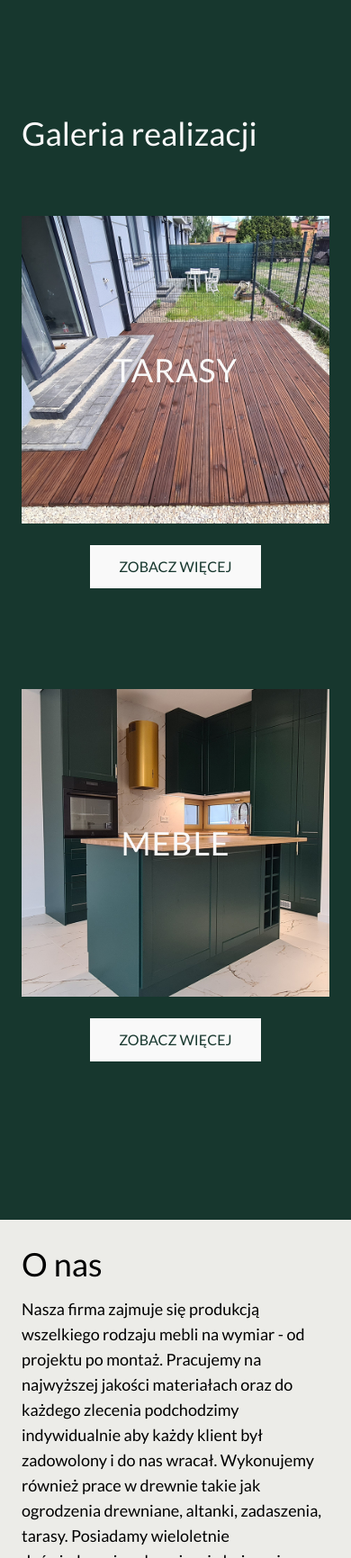
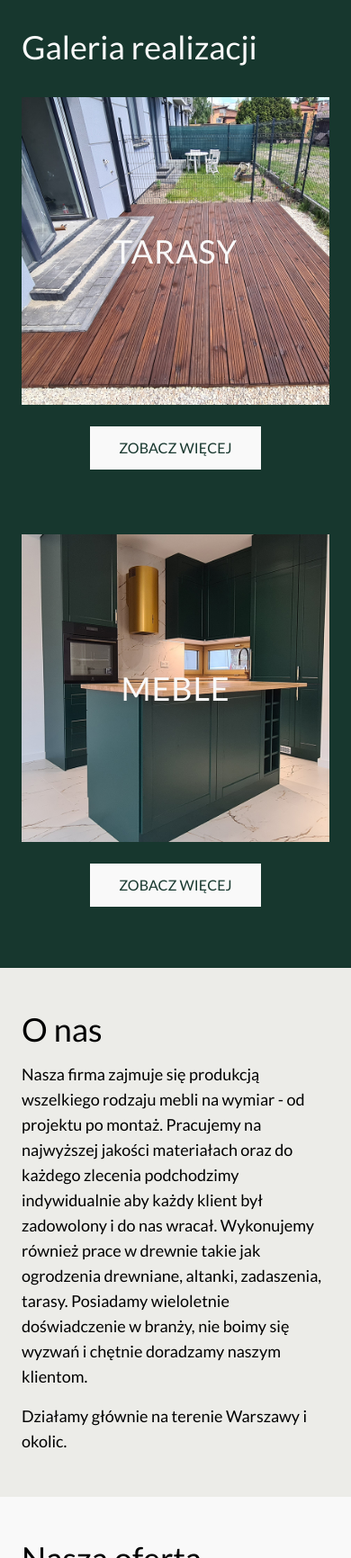
Before and after one commit to mahtyns/danielsniezynski-meble, a website built with Vite: page index.html in a window 390 px wide. Shown: the part 880-2612 px from the top of the page at 90% size. Built offline with nearby package versions, Linux system fonts and the light colour scheme.

Commit message:
mobile adjustments

```diff
--- a/index.html
+++ b/index.html
@@ -119,19 +119,19 @@
             </div>
         </section>
         <section id="gallery" class="bg-special-green text-main-white px-6 py-8 flex flex-col justify-center">
-            <div class="my-24">
-            <h2 class="text-4xl pb-12 w-full md:text-center md:text-5xl">
+            <div class="md:my-24">
+            <h2 class="text-4xl pb-6 md:pb-12 w-full md:text-center md:text-5xl">
                 Galeria realizacji
             </h2>
-            <div class="flex flex-col md:flex-row md:justify-center gap-10">
-                <div class="flex flex-col items-center my-6 justify-center">
+            <div class="flex flex-col md:flex-row md:justify-center gap-6 md:gap-10">
+                <div class="flex flex-col items-center my-3 md:my-6 justify-center">
                     <div class="relative">
                         <h4 class="absolute top-1/2 left-1/2 -translate-x-1/2 -translate-y-1/2 text-4xl uppercase tracking-wide">Tarasy</h4>
                         <img src="./src/assets/images/tarasy.jpg" alt="Tarasy" />
                     </div>
                     <button class="bg-main-white text-special-green uppercase px-8 py-3 my-6" onclick="window.location='/tarasy.html'">Zobacz więcej</button>
                 </div>
-                <div class="flex flex-col items-center my-6 justify-center" >
+                <div class="flex flex-col items-center my-3 md:my-6 justify-center" >
                     <div class="relative">
                         <h4 class="absolute top-1/2 left-1/2 -translate-x-1/2 -translate-y-1/2 text-4xl uppercase tracking-wide">Meble</h4>
                         <img src="./src/assets/images/meble.jpg" alt="Meble" />
@@ -141,14 +141,14 @@
             </div>
             </div>
         </section>
-        <section id="about" class="h-md bg-cream px-6 flex flex-col justify-center w-full" >
+        <section id="about" class=" bg-cream px-6 flex flex-col justify-center w-full py-12 md:py-24" >
             <h2 class="text-4xl pb-4 w-full md:text-center md:text-5xl">O nas</h2>
             <div class="flex flex-col gap-4 md:w-1/2 md:mx-auto ">
                 <p class="text-lg md:text-center md:text-xl">Nasza firma zajmuje się produkcją wszelkiego rodzaju mebli na wymiar - od projektu po montaż. Pracujemy na najwyższej jakości materiałach oraz do każdego zlecenia podchodzimy indywidualnie aby każdy klient był zadowolony i do nas wracał. Wykonujemy również prace w drewnie takie jak ogrodzenia drewniane, altanki, zadaszenia, tarasy. Posiadamy wieloletnie doświadczenie w branży, nie boimy się wyzwań i chętnie doradzamy naszym klientom.</p>
-                <p class="text-lg text-center md:text-xl">Działamy głównie na terenie Warszawy i okolic. </p>
+                <p class="text-lg md:text-center md:text-xl">Działamy głównie na terenie Warszawy i okolic. </p>
             </div>
         </section>
-        <section id="services" class="px-6 py-36">
+        <section id="services" class="px-6 py-12 md:py-36">
             <h2 class="text-4xl pb-4 w-full md:text-center md:text-5xl"> Nasza oferta</h2>
             <h3 class="text-2xl md:text-center md:text-3xl">Wszelkiego rodzaju zabudowy meblowe i zabudowy drewniane.</h3>
             <div id="oferta-lista" class="w-full my-6 flex flex-col md:flex-row gap-12 md:gap-40 md:justify-center ">
@@ -186,7 +186,7 @@
         <section id="contact" class="h-sm px-6 bg-special-green text-main-white flex flex-col justify-center">
             <div class="">
                 <h2 class="text-4xl pb-4 w-full md:text-center md:text-5xl"> Kontakt</h2>
-                <p class="text-xl md:text-center md:text-2xl w-1/2 md:mx-auto">Meble robione na wymiar, ogrodzenia i tarasy. Realizacje na terenie Warszawy
+                <p class="text-xl md:text-center md:text-2xl md:w-1/2 md:mx-auto">Meble robione na wymiar, ogrodzenia i tarasy. Realizacje na terenie Warszawy
                     i okolic. Skontaktuj się z nami i przygotujemy dla ciebie indywidualną wycenę.
                 </p>
                 <div class="w-[300px] justify-between flex flex-row font-bold md:mx-auto mt-4 md:mt-10">
```
Also changed, not shown: src/output.css.
